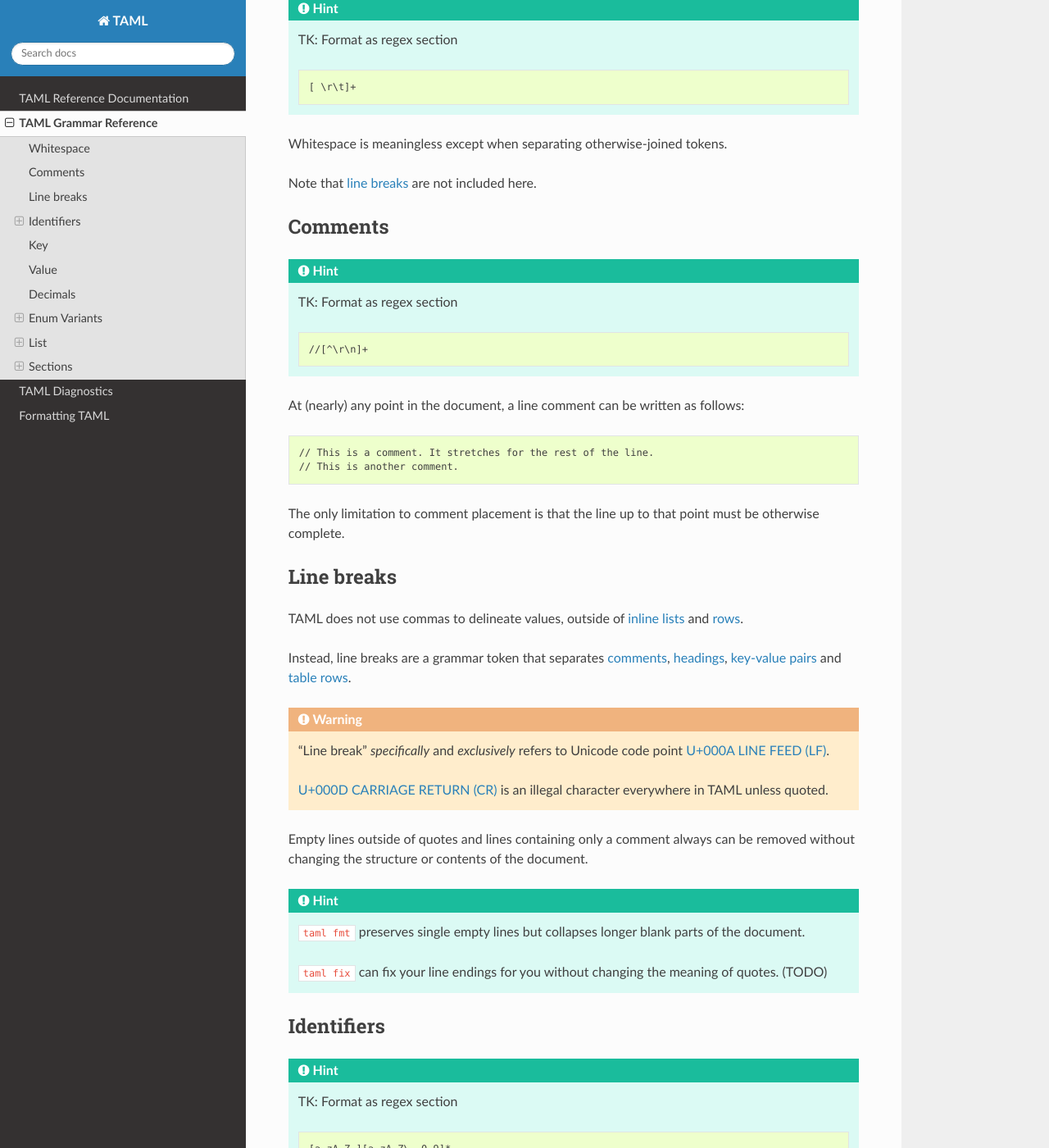
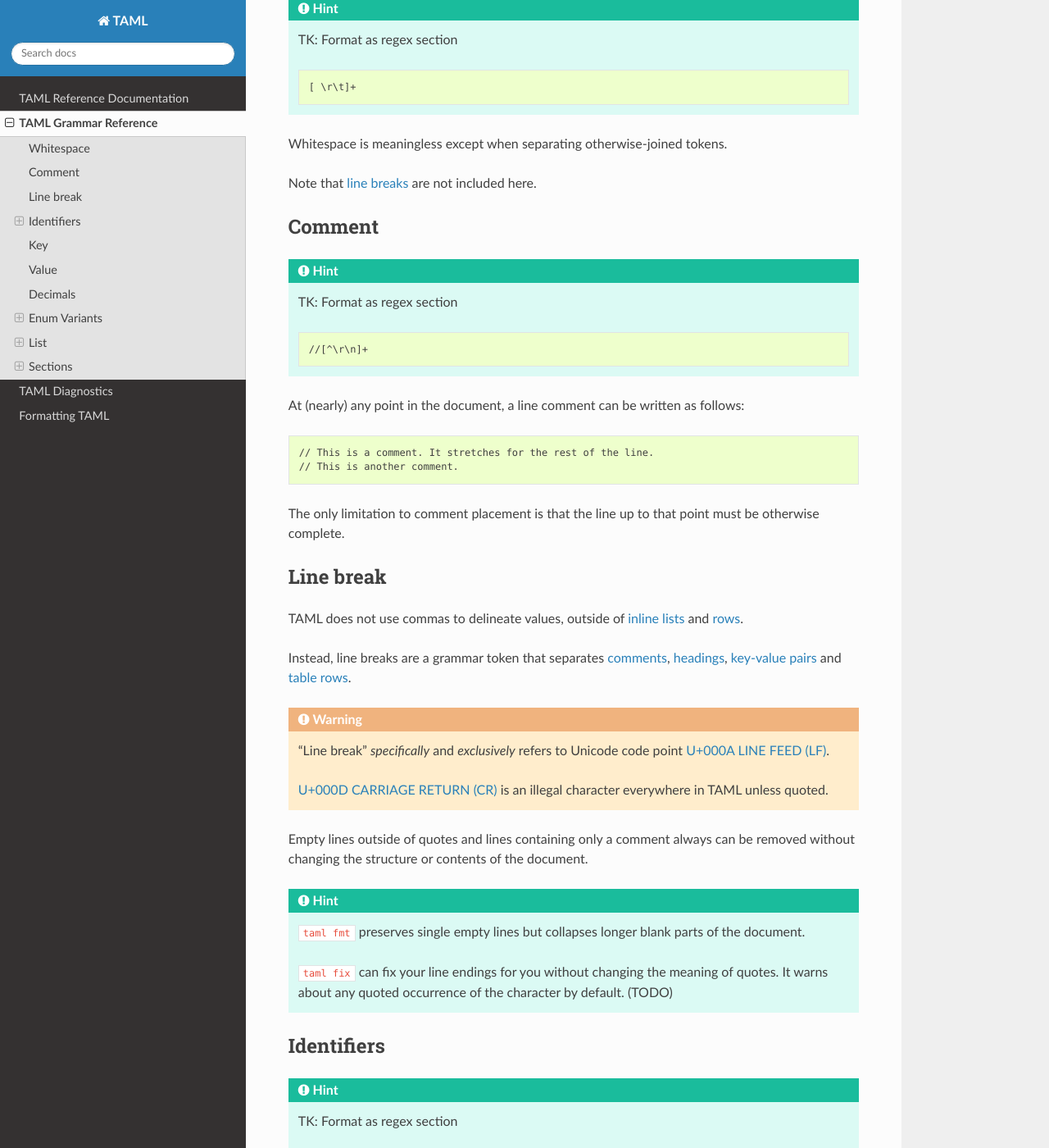
Before and after one commit to Tamschi/taml, a Sphinx documentation site: the page built from docs/grammar.rst, in a window 1280 px wide and 1400 px high, scrolled down 268 px. Shown: the whole window at 82% size. Built offline with Sphinx 7.4.7 and the Read the Docs theme 2.0.0, drawn with Linux system fonts in a browser that asks for light colours.

Commit message:
A few tiny fixes

```diff
--- a/docs/grammar.rst
+++ b/docs/grammar.rst
@@ -18,8 +18,10 @@
 
 Note that `line breaks`_ are not included here.
 
-Comments
---------
+.. _comments:
+
+Comment
+-------
 
 .. hint::
 
@@ -38,8 +40,10 @@
 
 The only limitation to comment placement is that the line up to that point must be otherwise complete.
 
-Line breaks
------------
+.. _line breaks:
+
+Line break
+----------
 
 TAML does not use commas to delineate values, outside of `inline lists`_ and rows_.
 
@@ -57,7 +61,7 @@
 
 	``taml fmt`` preserves single empty lines but collapses longer blank parts of the document.
 
-	``taml fix`` can fix your line endings for you without changing the meaning of quotes. (TODO)
+	``taml fix`` can fix your line endings for you without changing the meaning of quotes. It warns about any quoted occurrence of the character by default. (TODO)
 
 Identifiers
 -----------
```
